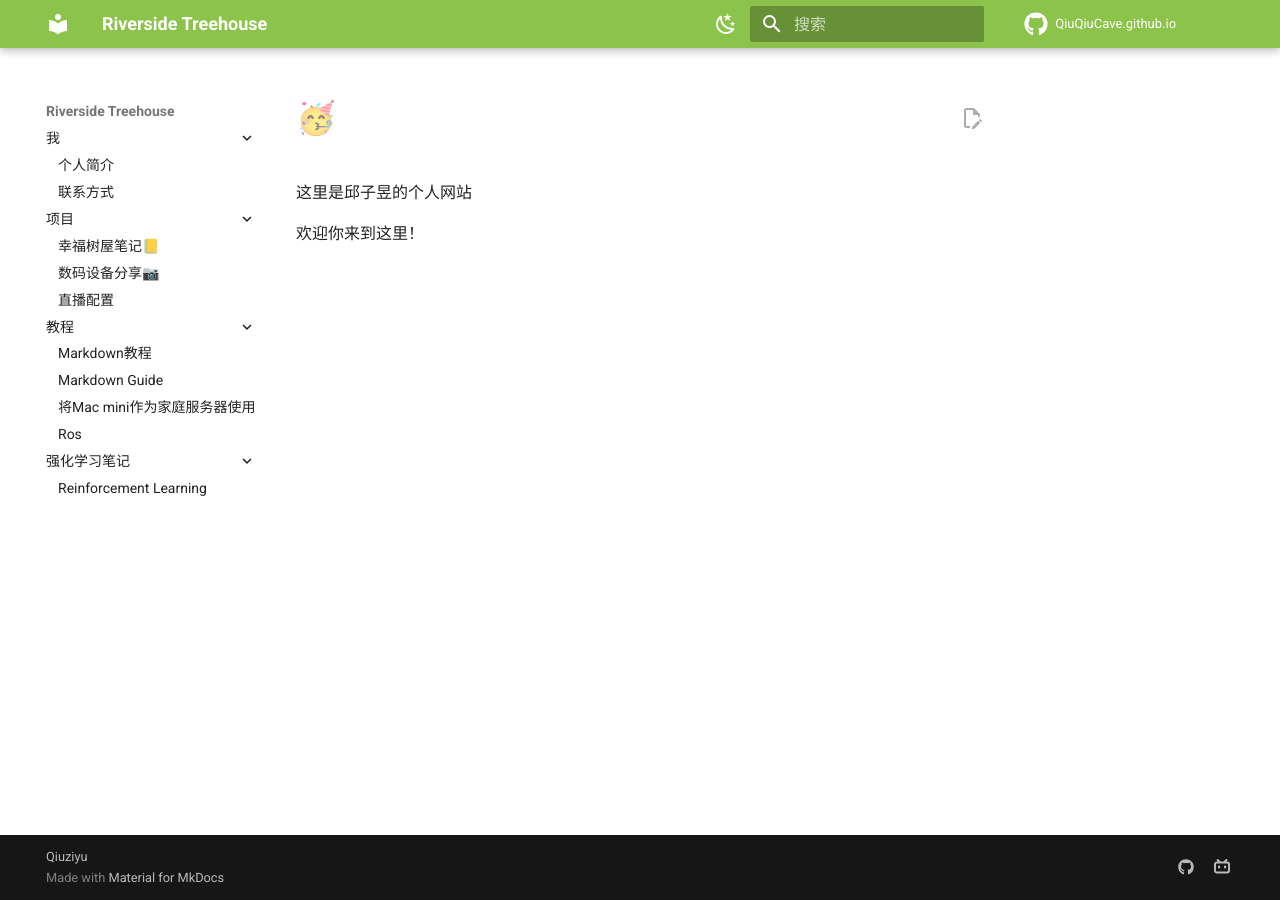
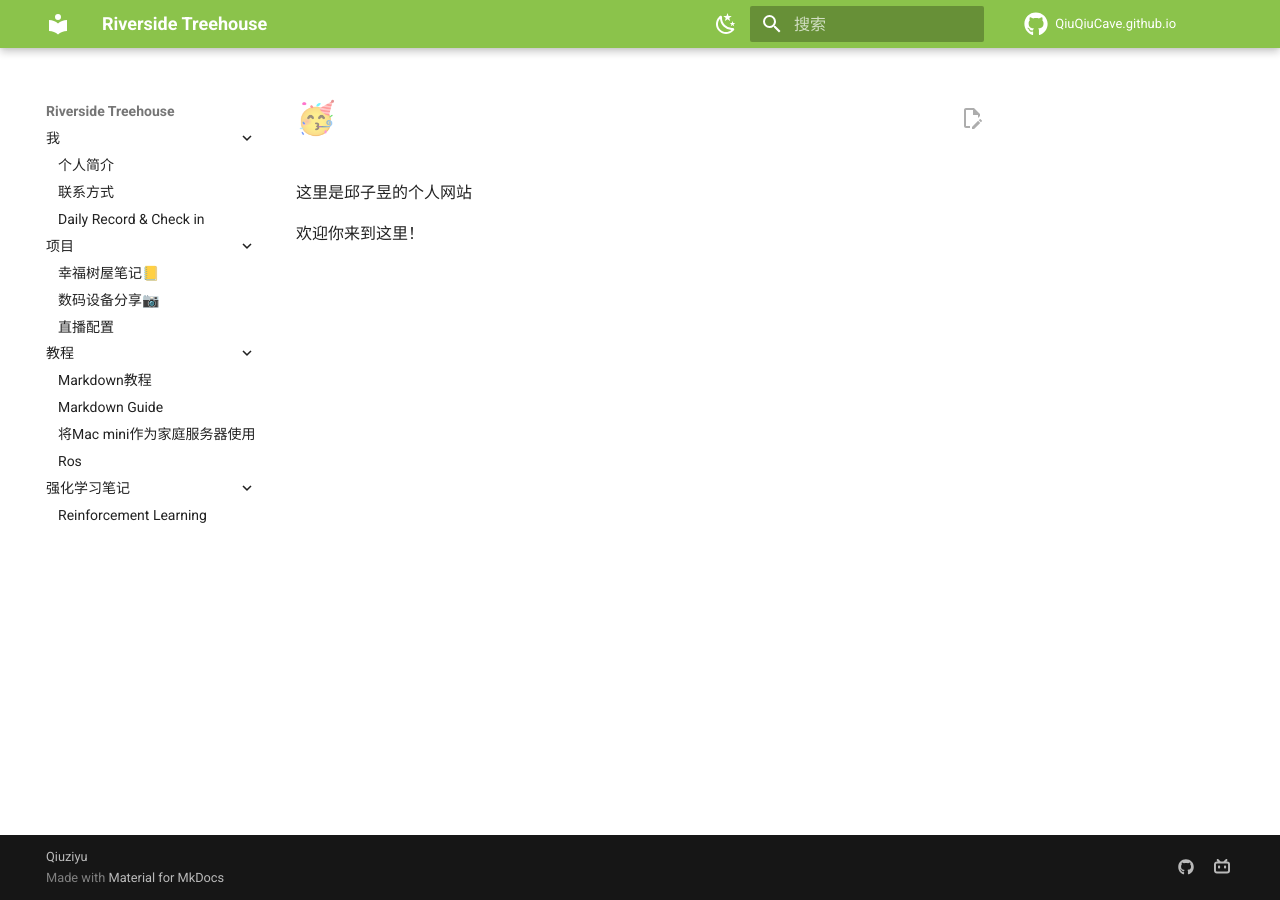
Before and after one commit to QiuQiuCave/QiuQiuCave.github.io, an MkDocs documentation site: the page built from docs/index.md, in a window 1280 px wide. Built offline with MkDocs 1.6.1 and Material for MkDocs 9.7.7, drawn with Linux system fonts in a browser that asks for light colours; comment, search, counter and statistics services are not loaded; part of the change alters nothing that is shown.

```diff
--- a/mkdocs.yml
+++ b/mkdocs.yml
@@ -7,6 +7,7 @@ nav:
   - 我:
     - ME/intro.md
     - ME/Contact.md
+    - ME/DailyRecord.md
   - 项目:
     - Project/Riverside_treehouse.md
     - Project/Proxy.md
```
